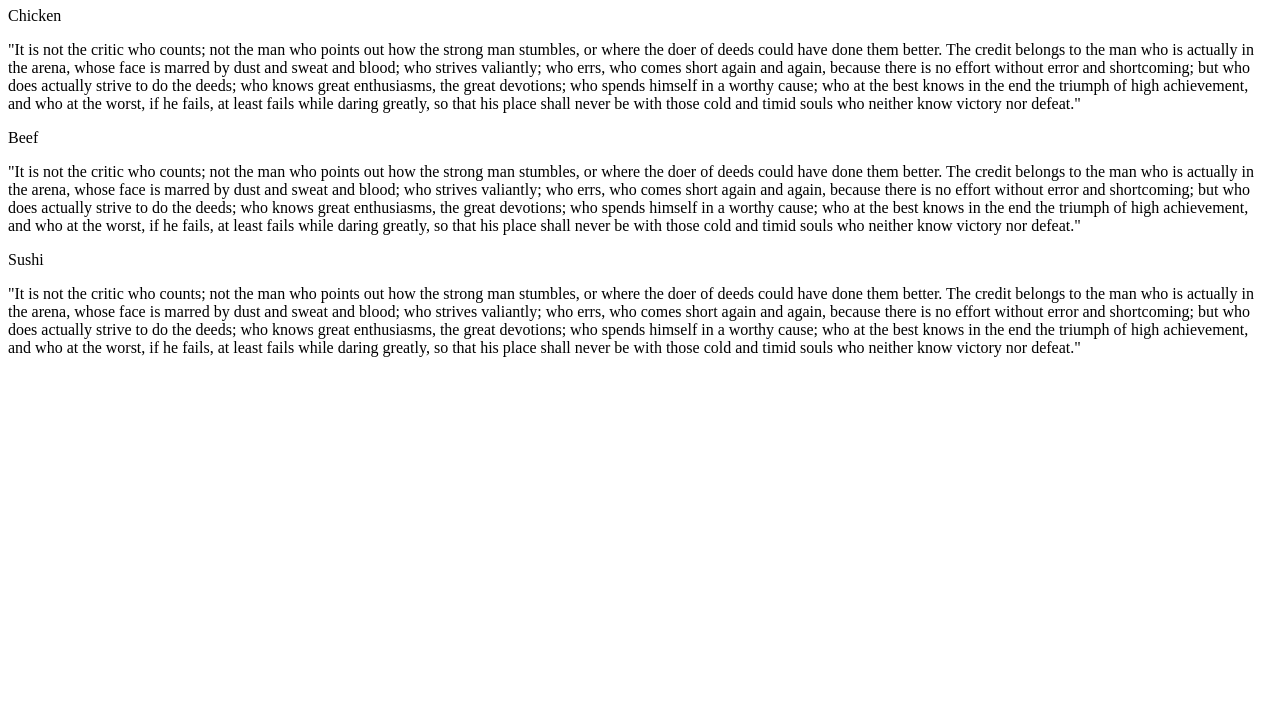
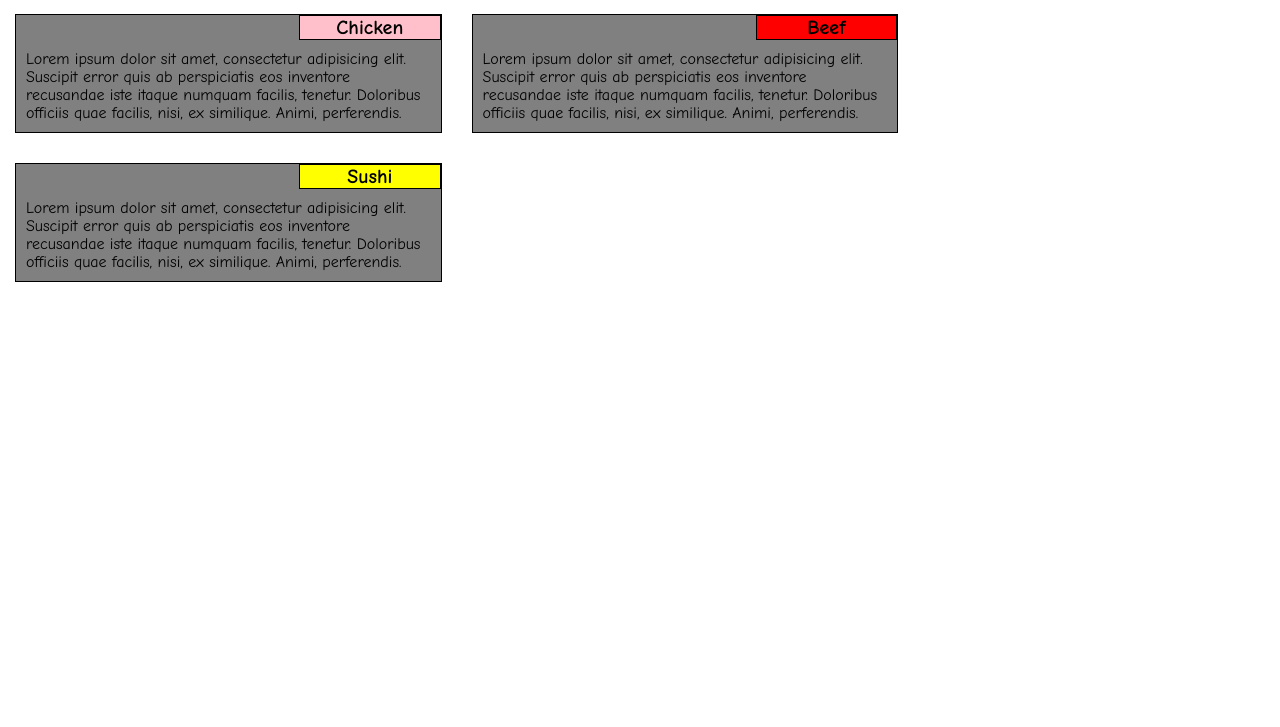
Before and after one commit to Chawlaji8781/module2-solution, a plain HTML site: page index.html in a window 1280 px wide. Shown: the part 73-800 px from the top of the page. Drawn offline with Linux system fonts and the light colour scheme.

Commit message:
Assignment

```diff
--- a/CSS/style.css
+++ b/CSS/style.css
@@ -0,0 +1,69 @@
+* {
+	box-sizing: border-box;
+	font-family: "Comic Sans MS", cursive, sans-serif ;
+	margin : 0;
+	padding: 0
+}
+
+h1 {
+	text-align: center;
+	font-size: 175%;
+	margin: 20px
+}
+
+h2 {
+	position: relative;
+	font-size: 125%;
+	border: 1px solid black ;
+	text-align: center;
+	width: 33.33%;
+	left: 66.67%
+}
+
+section {
+	border: 1px solid black ;
+	float : left;
+	margin: 15px;
+	background-color: grey;
+	position: relative;
+}
+
+section p {
+	padding: 10px
+}
+
+
+#d1 {
+	background-color: pink;
+
+}
+
+#d2 {
+	background-color: red;
+}
+
+#d3 {
+	background-color: yellow;
+}
+
+@media (min-width: 992px) {
+	section {
+		width: 33.33%;
+	}
+}
+
+@media (min-width: 768px) and (max-width: 991px) {
+	#s1 , #s2 {
+			width: 50%;
+	}
+
+	#s3 {
+		width: 100%;
+	}
+}
+
+@media (max-width: 767px) {
+	section {
+		width: 100%;
+	}
+}
--- a/index.html
+++ b/index.html
@@ -7,17 +7,17 @@
 </head>
 <body>
 	<h1>Our Menu</h1>
-	<section>
-		<div>Chicken</div>
-		<p>&quot;It is not the critic who counts; not the man who points out how the strong man stumbles, or where the doer of deeds could have done them better. The credit belongs to the man who is actually in the arena, whose face is marred by dust and sweat and blood; who strives valiantly; who errs, who comes short again and again, because there is no effort without error and shortcoming; but who does actually strive to do the deeds; who knows great enthusiasms, the great devotions; who spends himself in a worthy cause; who at the best knows in the end the triumph of high achievement, and who at the worst, if he fails, at least fails while daring greatly, so that his place shall never be with those cold and timid souls who neither know victory&nbsp;nor&nbsp;defeat.&quot;</p>
+	<section id="s1">
+		<h2 id="d1">Chicken</h2>
+		<p>Lorem ipsum dolor sit amet, consectetur adipisicing elit. Suscipit error quis ab perspiciatis eos inventore recusandae iste itaque numquam facilis, tenetur. Doloribus officiis quae facilis, nisi, ex similique. Animi, perferendis.</p>
 	</section>
-	<section>
-		<div>Beef</div>
-		<p>&quot;It is not the critic who counts; not the man who points out how the strong man stumbles, or where the doer of deeds could have done them better. The credit belongs to the man who is actually in the arena, whose face is marred by dust and sweat and blood; who strives valiantly; who errs, who comes short again and again, because there is no effort without error and shortcoming; but who does actually strive to do the deeds; who knows great enthusiasms, the great devotions; who spends himself in a worthy cause; who at the best knows in the end the triumph of high achievement, and who at the worst, if he fails, at least fails while daring greatly, so that his place shall never be with those cold and timid souls who neither know victory&nbsp;nor&nbsp;defeat.&quot;</p>
+	<section id="s2">
+		<h2 id="d2">Beef</h2>
+		<p>Lorem ipsum dolor sit amet, consectetur adipisicing elit. Suscipit error quis ab perspiciatis eos inventore recusandae iste itaque numquam facilis, tenetur. Doloribus officiis quae facilis, nisi, ex similique. Animi, perferendis.</p>
 	</section>
-	<section>
-		<div>Sushi</div>
-		<p>&quot;It is not the critic who counts; not the man who points out how the strong man stumbles, or where the doer of deeds could have done them better. The credit belongs to the man who is actually in the arena, whose face is marred by dust and sweat and blood; who strives valiantly; who errs, who comes short again and again, because there is no effort without error and shortcoming; but who does actually strive to do the deeds; who knows great enthusiasms, the great devotions; who spends himself in a worthy cause; who at the best knows in the end the triumph of high achievement, and who at the worst, if he fails, at least fails while daring greatly, so that his place shall never be with those cold and timid souls who neither know victory&nbsp;nor&nbsp;defeat.&quot;</p>
+	<section id="s3">
+		<h2 id="d3">Sushi</h2>
+		<p>Lorem ipsum dolor sit amet, consectetur adipisicing elit. Suscipit error quis ab perspiciatis eos inventore recusandae iste itaque numquam facilis, tenetur. Doloribus officiis quae facilis, nisi, ex similique. Animi, perferendis.</p>
 	</section>
 </body>
 </html>
```
